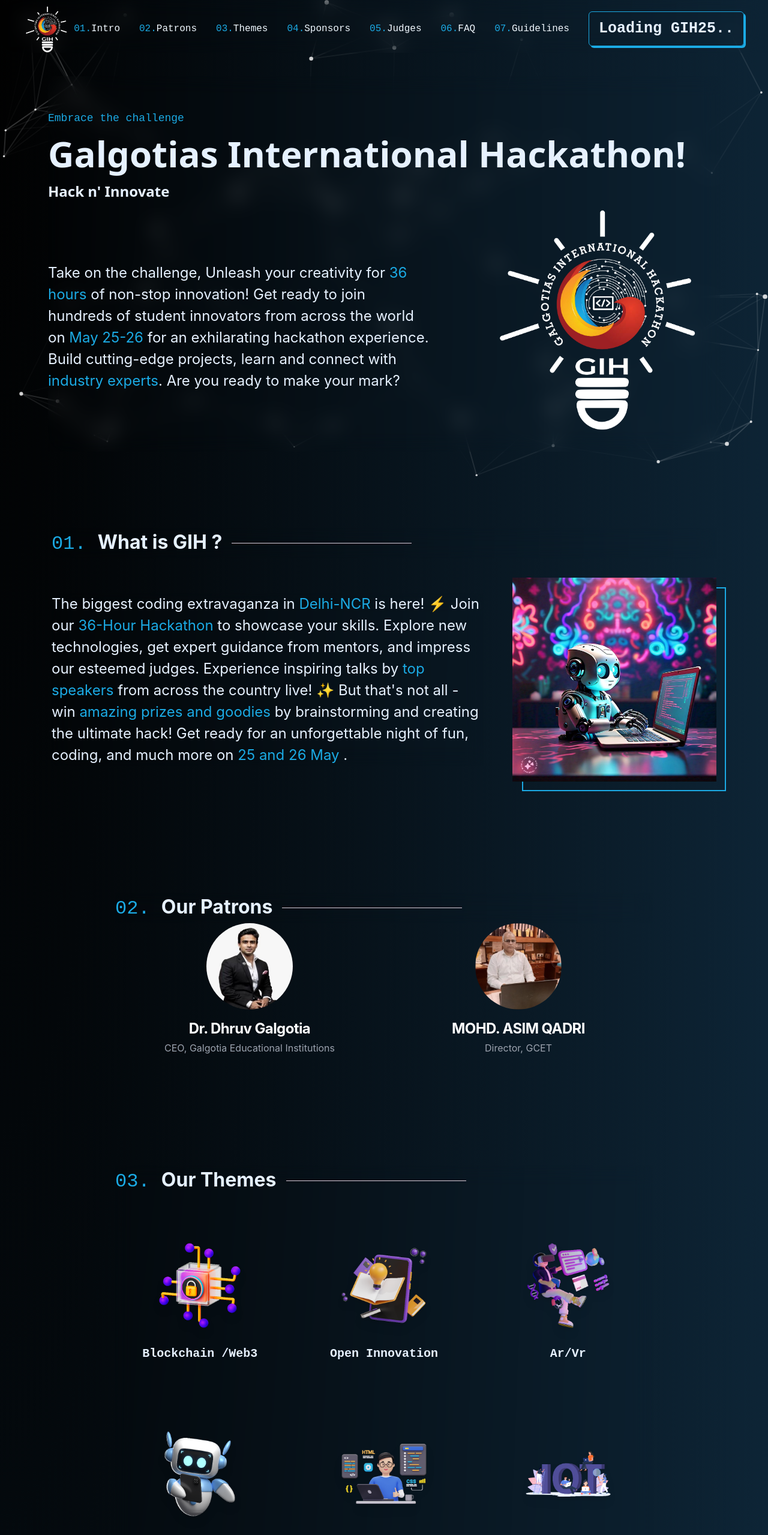
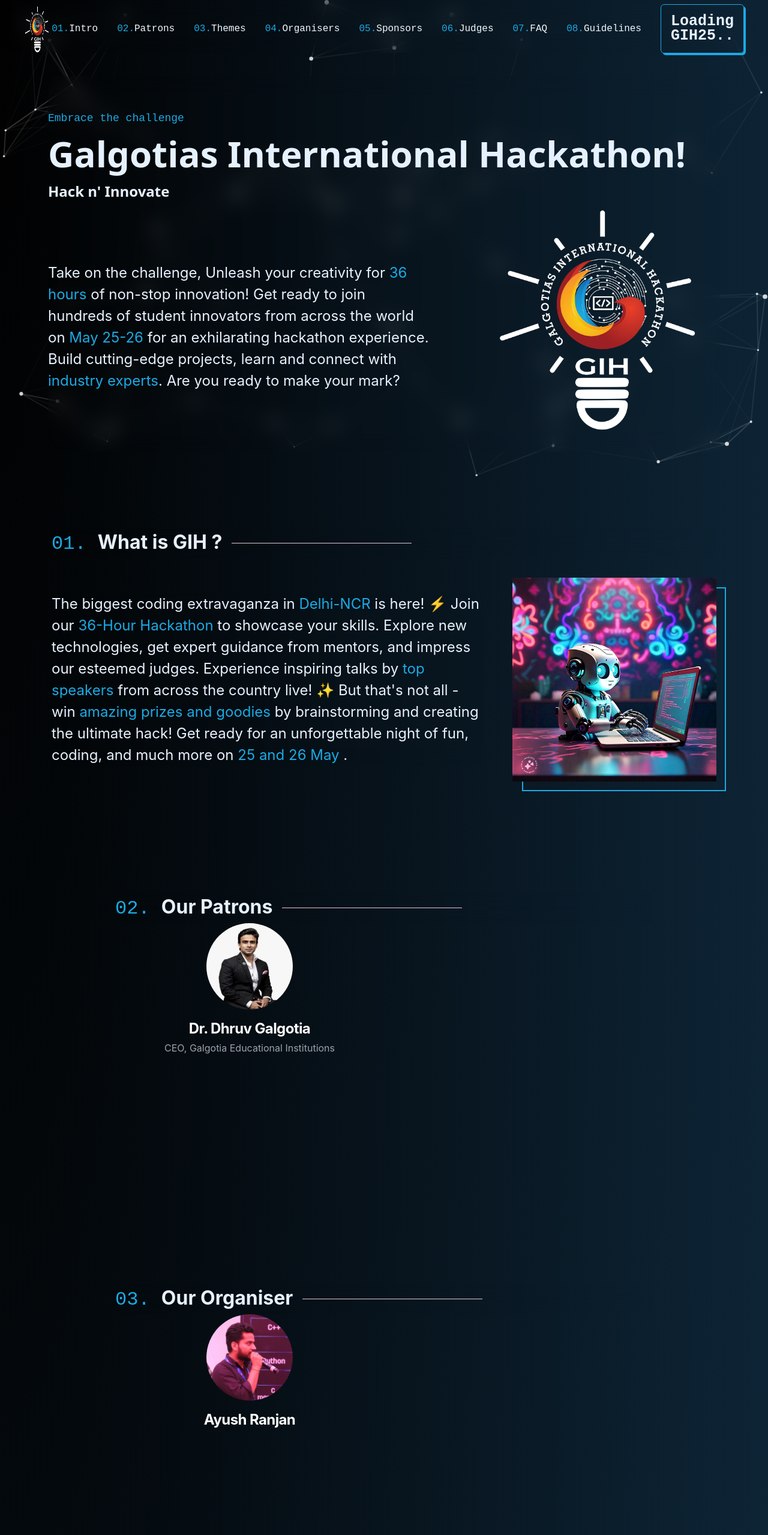
Before and after one commit to theajthakur/gih24, a React (Create React App) app: page / in a window 1280 px wide. Shown: the top 2559 px of the page at 60% size. Built offline with nearby package versions, Linux system fonts and the light colour scheme.

Commit message:
Organiser added

```diff
--- a/src/App.jsx
+++ b/src/App.jsx
@@ -18,6 +18,7 @@
 import CarouselComp from "./Components/Carousel";
 import FAQs from "./Components/FAQs";
 import OrgTeam from "./Components/OrgTeam";
+import Organiser from "./Components/Organisers";
 
 function App() {
   return (
@@ -30,6 +31,7 @@
         <Introduction />
         <AboutMe />
         <Prizes />
+        <Organiser/>
         <Themes />
         <Schedule />
         <SponsersPartners />
--- a/src/Components/FAQs.jsx
+++ b/src/Components/FAQs.jsx
@@ -119,7 +119,7 @@
 export default function FAQs() {
   return (
     <div className="flex flex-col justify-center w-full max-w-4xl min-h-[80vh] glassmorphism" id="faq">
-      <Heading index={"07"} title={"FAQ's"} />
+      <Heading index={"08"} title={"FAQ's"} />
 
       <div className="my-6 space-y-4">
         {faqsData.map((faq, index) => (
--- a/src/Components/Navbar.jsx
+++ b/src/Components/Navbar.jsx
@@ -43,11 +43,12 @@
     { id: "01", name: "Intro", to: "intro" },
     { id: "02", name: "Patrons", to: "prizes" },
     { id: "03", name: "Themes", to: "themes" },
-    { id: "04", name: "Sponsors", to: "sponsors" },
-    { id: "05", name: "Judges", to: "judges" },
+    { id: "04", name: "Organisers", to: "organiser" },
+    { id: "05", name: "Sponsors", to: "sponsors" },
+    { id: "06", name: "Judges", to: "judges" },
     // { id: "06", name: "Team", to: "team" },
-    { id: "06", name: "FAQ", to: "faq" },
-    { id: "07", name: "Guidelines", to: "guidelines" },
+    { id: "07", name: "FAQ", to: "faq" },
+    { id: "08", name: "Guidelines", to: "guidelines" },
   ];
 
   return (
--- /dev/null
+++ b/src/Components/Organisers.jsx
@@ -0,0 +1,21 @@
+import React from "react";
+import Heading from "../UI elements/Heading";
+
+export default function Organiser() {
+  return (
+    <div
+      className="flex flex-col justify-center w-full max-w-4xl min-h-[80vh] text-off_white"
+      id="organiser"
+    >
+      <Heading index={"03"} title={"Our Organiser"} />
+      <div className="grid w-full grid-cols-2">      <div className="text-center text-gray-400 dark:text-gray-400">
+              <img className="mx-auto mb-4 w-36 h-36 rounded-full" src="/images/team/24.png"/>
+              <h3 className="mb-1 text-2xl font-bold tracking-tight text-white dark:text-white">
+                  <a href="#">Ayush Ranjan</a>
+              </h3>
+              </div>
+              </div>
+
+    </div>
+  );
+}
--- a/src/Components/Prizes.jsx
+++ b/src/Components/Prizes.jsx
@@ -15,13 +15,14 @@
               </h3>
               <p>CEO, Galgotia Educational Institutions</p>
               </div>
-              <div className="text-center text-gray-400 dark:text-gray-400">
+              {/* <div className="text-center text-gray-400 dark:text-gray-400">
               <img className="mx-auto mb-4 w-36 h-36 rounded-full" src="/images/d.jpeg"/>
               <h3 className="mb-1 text-2xl font-bold tracking-tight text-white dark:text-white">
                   <a href="#">MOHD. ASIM QADRI</a>
               </h3>
               <p>Director, GCET</p>
-              </div></div>
+              </div> */}
+              </div>
 
     </div>
   );
--- a/src/Components/SpeakerJudges.jsx
+++ b/src/Components/SpeakerJudges.jsx
@@ -29,7 +29,7 @@
       className="flex flex-col justify-center w-full max-w-4xl my-10 glassmorphism text-off_white"
       id="judges"
     >
-      <Heading index={"05"} title={"Speaker and Judges"} />
+      <Heading index={"06"} title={"Speaker and Judges"} />
 
       <div className="grid w-full grid-cols-2 gap-6 my-6 rounded-md place-self-center lg:grid-cols-3">
       {items.map((item) => (
--- a/src/Components/SponsersPartners.jsx
+++ b/src/Components/SponsersPartners.jsx
@@ -23,7 +23,7 @@
       className="flex flex-col justify-center w-full max-w-4xl my-10 glassmorphism"
       id="sponsors"
     >
-      <Heading index={"04"} title={"Sponsors and Partners"} />
+      <Heading index={"05"} title={"Sponsors and Partners"} />
       {/* <div className="slider">
         <div className="slide-track">
           <img src="/images/Sponsers/images.png" className="slide" />
--- a/src/Components/Themes.jsx
+++ b/src/Components/Themes.jsx
@@ -19,7 +19,7 @@
       className="flex flex-col justify-center w-full max-w-4xl min-h-[80vh] glassmorphism "
       id="themes"
     >
-      <Heading index={"03"} title={"Our Themes"} />
+      <Heading index={"04"} title={"Our Themes"} />
 
       <div className="grid w-full grid-cols-2 gap-6 my-6 rounded-md place-items-center place-self-center center lg:grid-cols-3">
         {items.map((item) => (
```
Also changed, not shown: 1 other file (tests, documents, lock files or other folders).
